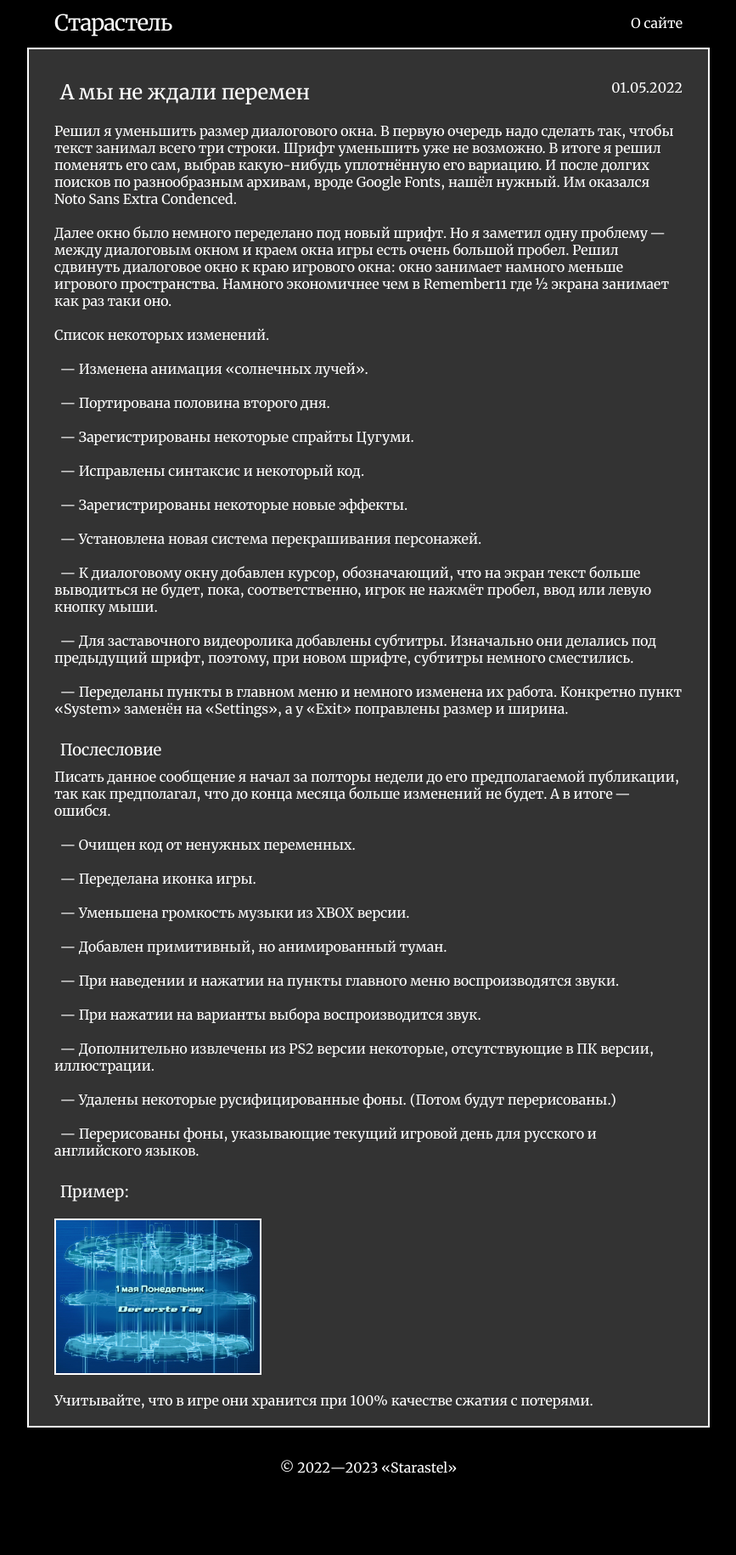
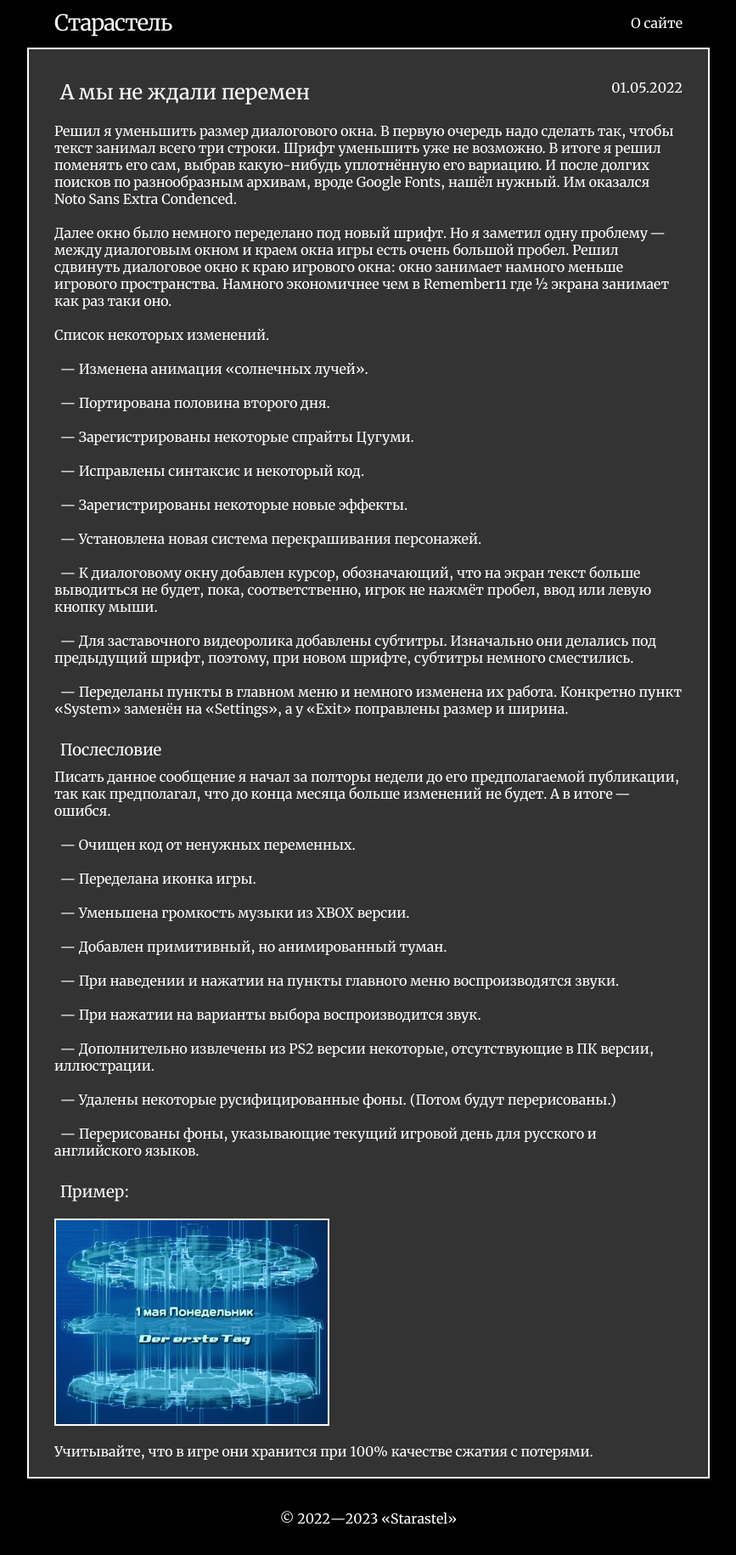
Before and after one commit to Starastel/stStarastel, a Jekyll site: the page built from _posts/2022-05-02-didnt-expect-any-changes.md, in a window 1280 px wide. Shown: the whole page at 85% size, without its empty margins (206-1073 px from the left). Built offline with Jekyll 4.4.1, drawn with Linux system fonts in a browser that asks for light colours; before the commit the page ends 1770 px from its top, so only the background shows below that.

Commit message:
Update 2022-05-02-didnt-expect-any-changes.md

```diff
--- a/_posts/2022-05-02-didnt-expect-any-changes.md
+++ b/_posts/2022-05-02-didnt-expect-any-changes.md
@@ -36,6 +36,6 @@ date:   2022-05-02 00:00:00 +0300
 - Перерисованы фоны, указывающие текущий игровой день для русского и английского языков.
 
 ### Пример:
-![](/images/days_of_week.webp){:width="240"}
+![](/images/days_of_week.webp){:width="320"}
 
 Учитывайте, что в игре они хранится при 100% качестве сжатия с потерями.
```
